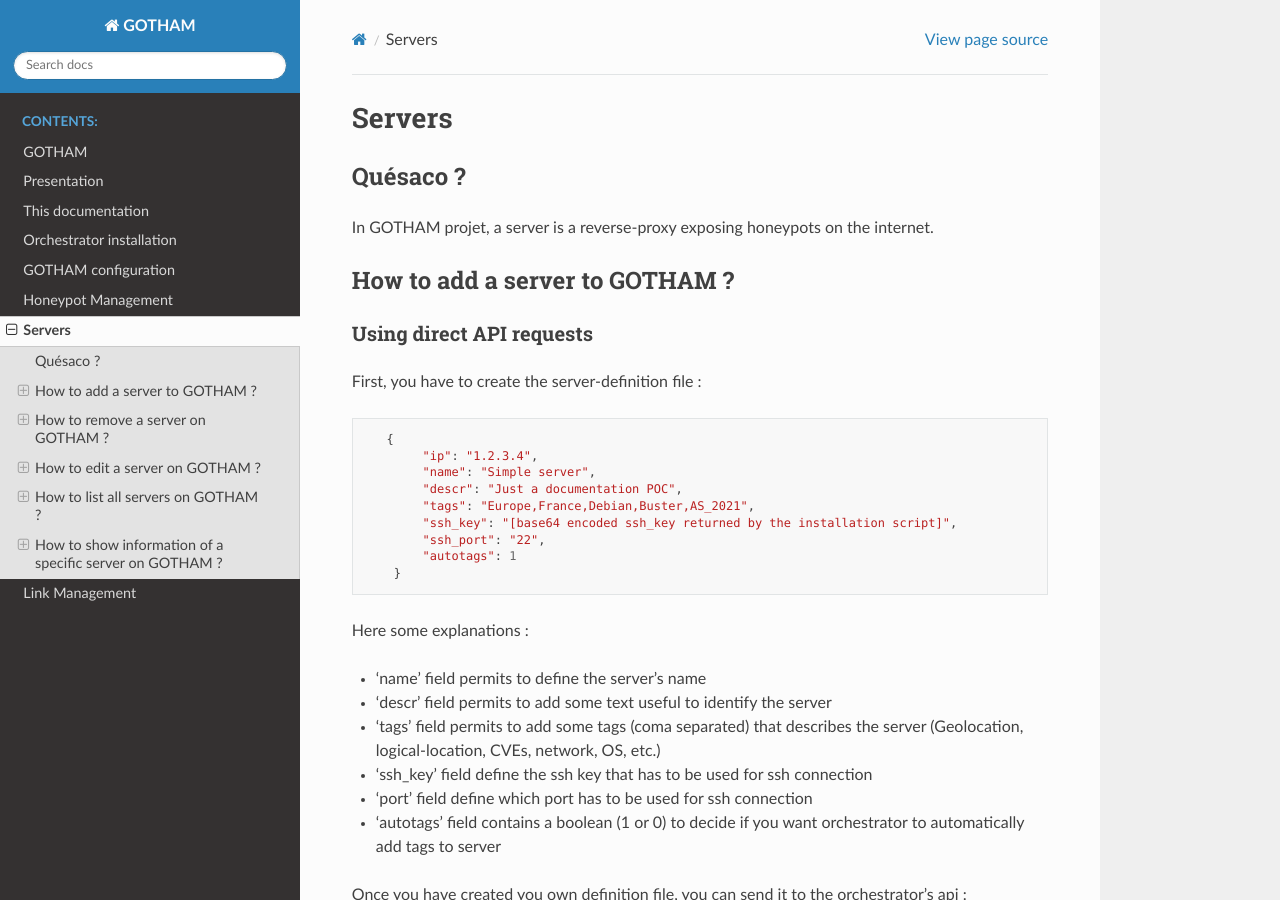
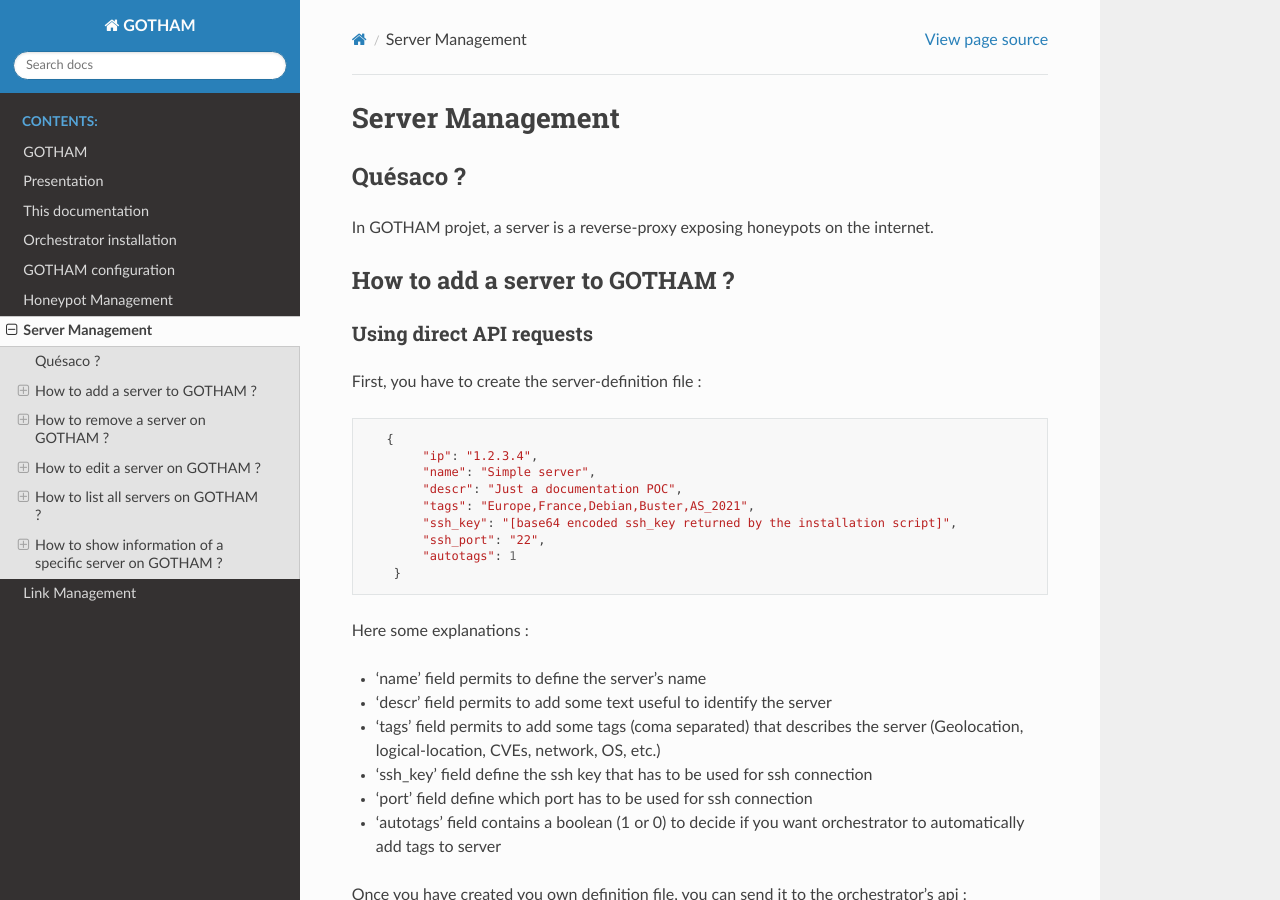
Before and after one commit to Spit22/GOTHAM, a Sphinx documentation site: the page built from Documentation/source/src/howto_servers.md, in a window 1280 px wide and 900 px high. Built offline with Sphinx 7.4.7 and the Read the Docs theme 2.0.0, drawn with Linux system fonts in a browser that asks for light colours.

Commit message:
fix{Documentation/source/src/howto_servers.md}: title

```diff
--- a/Documentation/source/src/howto_servers.md
+++ b/Documentation/source/src/howto_servers.md
@@ -1,4 +1,4 @@
-# Servers
+# Server Management
 
 ### Quésaco ?
 
```
